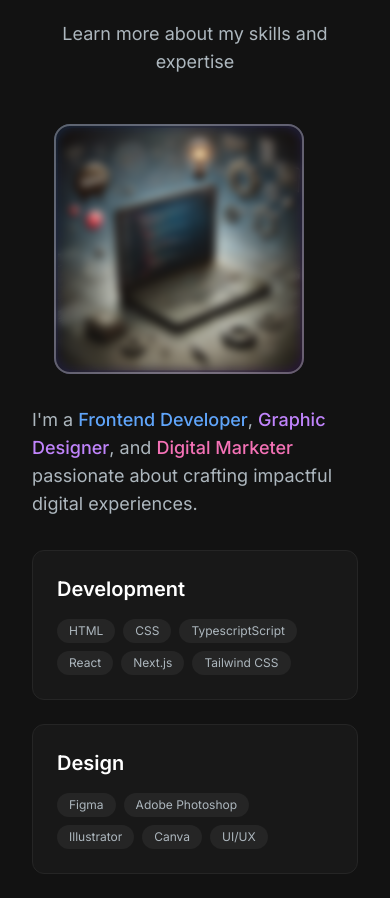
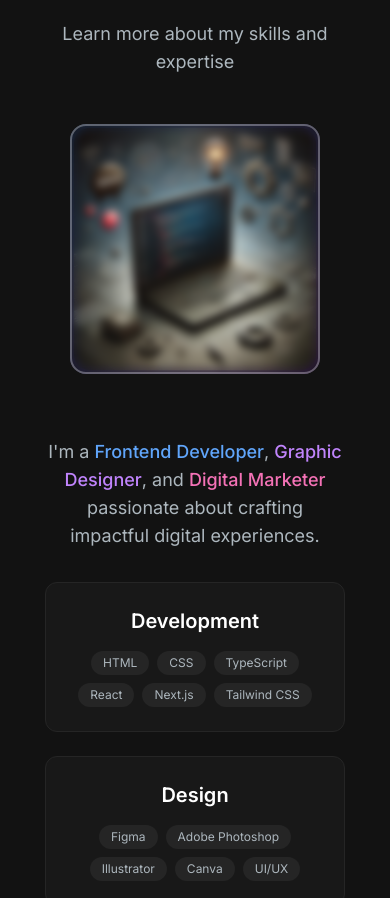
Before and after one commit to syedfaiezahmed/portfolio, a Next.js app: page / in a window 390 px wide. Shown: the part 807-1705 px from the top of the page. Built offline with nearby package versions, Linux system fonts and the light colour scheme.

Commit message:
Updated portfolio with new changes

```diff
--- a/src/components/AboutSection.tsx
+++ b/src/components/AboutSection.tsx
@@ -8,7 +8,7 @@
   const skills = [
     {
       category: "Development",
-      items: ["HTML", "CSS", "TypescriptScript", "React", "Next.js", "Tailwind CSS"],
+      items: ["HTML", "CSS", "TypeScript", "React", "Next.js", "Tailwind CSS"],
     },
     {
       category: "Design",
@@ -38,15 +38,15 @@
           </p>
         </motion.div>
 
-        <div className="grid grid-cols-1 lg:grid-cols-12 gap-8 items-center">
-          {/* Image Container */}
+        <div className="flex flex-col lg:grid lg:grid-cols-12 gap-8 items-center">
+          {/* Image Container - Centered on mobile */}
           <motion.div
             initial={{ opacity: 0, x: -50 }}
             whileInView={{ opacity: 1, x: 0 }}
             transition={{ duration: 0.6 }}
-            className="lg:col-span-5 flex justify-center"
+            className="lg:col-span-5 w-full flex justify-center mb-8 lg:mb-0"
           >
-            <div className="relative w-[250px] h-[250px] md:w-[300px] md:h-[300px] lg:w-[400px] lg:h-[400px] bg-gradient-to-br from-blue-500/20 to-purple-600/20 rounded-2xl p-1 mr-8">
+            <div className="relative w-[250px] h-[250px] md:w-[300px] md:h-[300px] lg:w-[400px] lg:h-[400px] bg-gradient-to-br from-blue-500/20 to-purple-600/20 rounded-2xl p-1 lg:mr-8">
               <motion.div
                 whileHover={{ scale: 1.03 }}
                 transition={{ duration: 0.3 }}
@@ -65,13 +65,13 @@
             </div>
           </motion.div>
 
-          {/* Content Area */}
-          <div className="lg:col-span-7">
+          {/* Content Area - Centered text on mobile */}
+          <div className="lg:col-span-7 w-full text-center lg:text-left">
             <motion.p
               initial={{ opacity: 0 }}
               whileInView={{ opacity: 1 }}
               transition={{ delay: 0.2 }}
-              className="text-lg text-[#ADB7BE] mb-8"
+              className="text-lg text-[#ADB7BE] mb-8 px-4 lg:px-0"
             >
               I'm a{" "}
               <span className="text-blue-400 font-medium">Frontend Developer</span>,{" "}
@@ -79,8 +79,8 @@
               <span className="text-pink-400 font-medium">Digital Marketer</span> passionate about crafting impactful digital experiences.
             </motion.p>
 
-            {/* Skills Grid */}
-            <div className="grid grid-cols-1 md:grid-cols-2 lg:grid-cols-3 gap-6 mb-8">
+            {/* Skills Grid - Centered on mobile */}
+            <div className="grid grid-cols-1 md:grid-cols-2 lg:grid-cols-3 gap-6 mb-8 justify-items-center lg:justify-items-start">
               {skills.map((skillCategory, index) => (
                 <motion.div
                   key={skillCategory.category}
@@ -95,12 +95,12 @@
                     y: -5,
                     boxShadow: "0 10px 20px rgba(0,0,0,0.1)"
                   }}
-                  className="p-6 bg-[#181818] rounded-xl border border-[#252525] hover:border-blue-500/30 transition-all"
+                  className="p-6 bg-[#181818] rounded-xl border border-[#252525] hover:border-blue-500/30 transition-all w-full max-w-[300px]"
                 >
-                  <h3 className="text-xl font-semibold text-white mb-4">
+                  <h3 className="text-xl font-semibold text-white mb-4 text-center lg:text-left">
                     {skillCategory.category}
                   </h3>
-                  <div className="flex flex-wrap gap-2">
+                  <div className="flex flex-wrap gap-2 justify-center lg:justify-start">
                     {skillCategory.items.map((skill) => (
                       <motion.span
                         key={skill}
@@ -115,12 +115,12 @@
               ))}
             </div>
 
-            {/* CTA */}
+            {/* CTA - Centered on mobile */}
             <motion.div
               initial={{ opacity: 0 }}
               whileInView={{ opacity: 1 }}
               transition={{ delay: 0.3 }}
-              className="text-center lg:text-left"
+              className="text-center"
             >
               <motion.p
                 className="text-lg text-[#ADB7BE] mb-6"
```
